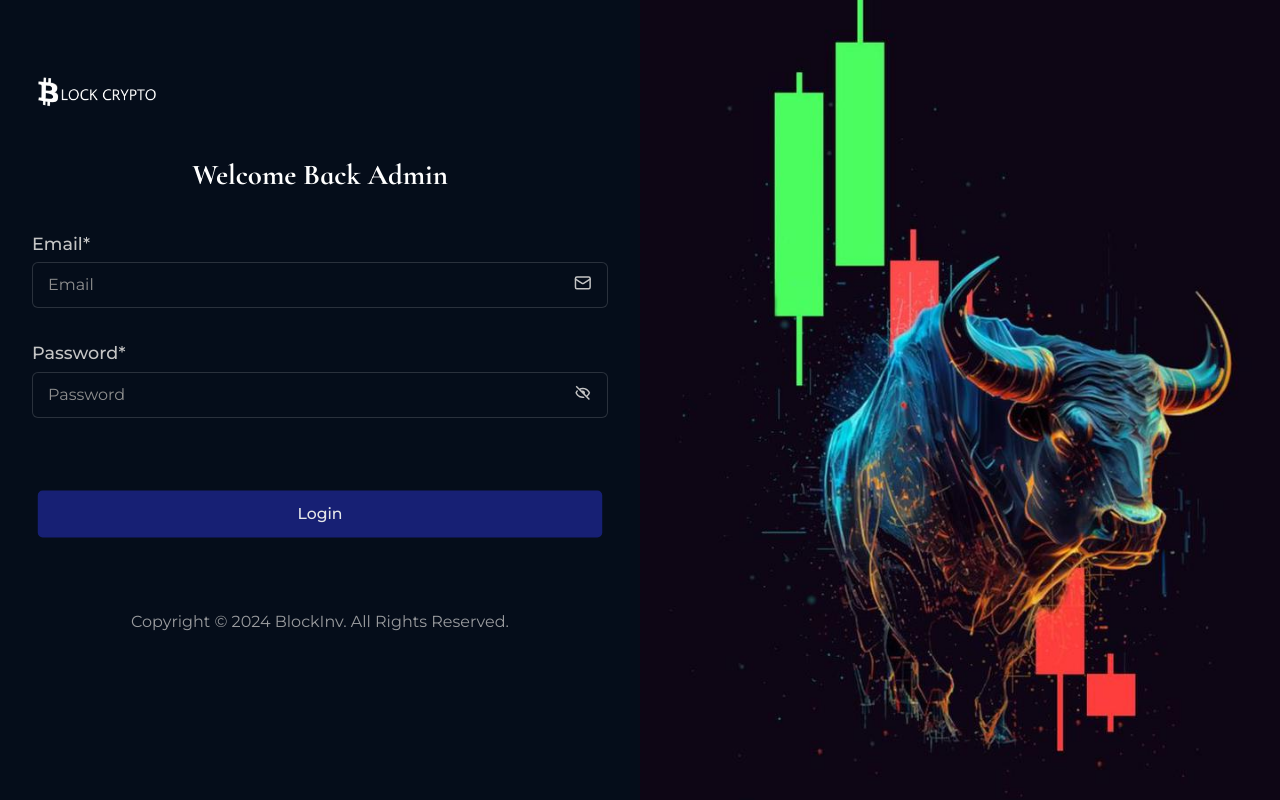
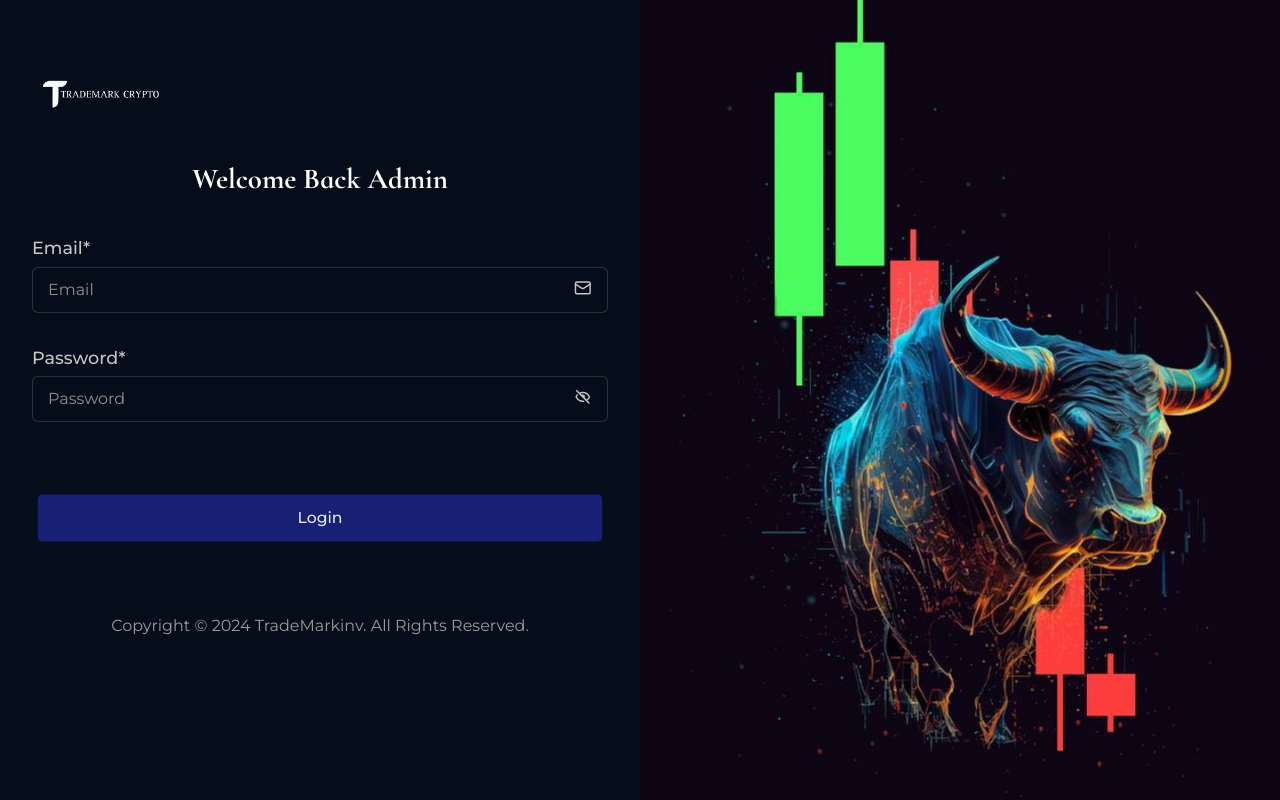
Before and after one commit to Dhanielgeek/trade-mark, a Next.js app: page /admin/login in a window 1280 px wide. Built offline with nearby package versions, Linux system fonts and the light colour scheme.

Commit message:
making changes

```diff
--- a/assets/index.js
+++ b/assets/index.js
@@ -39,3 +39,4 @@ export { default as blockwhite } from "./Blockwhite.png";
 export { default as btcQrCode } from "./Btc Qr.jpg";
 export { default as EthQrCode } from "./Eth Qr.jpg";
 export { default as SolQrCode } from "./Sol Qr.jpg";
+export { default as whitelogo } from "./White .png";
--- a/package.json
+++ b/package.json
@@ -24,6 +24,7 @@
     "sharp": "^0.33.1"
   },
   "devDependencies": {
+    "@babel/plugin-transform-runtime": "^7.24.7",
     "@swc/core": "^1.3.102",
     "@types/node": "20.8.10",
     "@types/react": "18.2.34",
--- a/pages/admin/login.jsx
+++ b/pages/admin/login.jsx
@@ -5,7 +5,7 @@ import { toast } from "react-toastify";
 import { LuMail } from "react-icons/lu";
 import Image from "next/image";
 import Head from "next/head";
-import { blockwhite, logo2 } from "@/assets";
+import { whitelogo } from "@/assets";
 
 const Login = () => {
   const [email, setEmail] = useState("");
@@ -71,7 +71,7 @@ const Login = () => {
     <>
       <Head>
         <link rel="shortcut icon" href="/favicon.png" type="image/x-icon" />
-        <title> BlockInv || Admin</title>
+        <title> TradeMarkltd || Admin</title>
       </Head>
 
       <div className="auth_page relative">
@@ -82,7 +82,7 @@ const Login = () => {
                 <Image
                   onClick={() => router.push("https://www.blockinv.com/")}
                   className="cursor-pointer"
-                  src={blockwhite}
+                  src={whitelogo}
                   alt="logo"
                   width={140}
                   height={140}
@@ -176,7 +176,7 @@ const Login = () => {
               </div>
             </div>
             <p className="text-center text-[#c5c5c5c5] text-[1rem] my-4">
-              Copyright © 2024 BlockInv. All Rights Reserved.
+              Copyright © 2024 TradeMarkinv. All Rights Reserved.
             </p>
           </div>
 
--- a/pages/auth/login.jsx
+++ b/pages/auth/login.jsx
@@ -6,7 +6,7 @@ import { BiHide, BiLoaderCircle, BiShow } from "react-icons/bi";
 import { toast } from "react-toastify";
 import { LuMail } from "react-icons/lu";
 import Image from "next/image";
-import { blockwhite, logo2 } from "../../assets";
+import { whitelogo } from "../../assets";
 import Head from "next/head";
 
 const Login = () => {
@@ -75,7 +75,7 @@ const Login = () => {
   return (
     <>
       <Head>
-        <title>BlockInv || Login</title>
+        <title>TradeMarkltd || Login</title>
       </Head>
 
       <div className="auth_page relative">
@@ -86,7 +86,7 @@ const Login = () => {
                 <Image
                   onClick={() => router.push("https://www.blockinv.com/")}
                   className="cursor-pointer"
-                  src={blockwhite}
+                  src={whitelogo}
                   alt="logo"
                   width={140}
                   height={140}
@@ -180,7 +180,7 @@ const Login = () => {
               </div>
             </div>
             <p className="text-center text-[#c5c5c5c5] text-[1rem] my-4">
-              Copyright © 2024 BlockInv. All Rights Reserved.
+              Copyright © 2024 TradeMarkltd. All Rights Reserved.
             </p>
           </div>
 
--- a/pages/auth/register.jsx
+++ b/pages/auth/register.jsx
@@ -6,7 +6,7 @@ import { toast } from "react-toastify";
 import { BiLoaderCircle, BiShow, BiHide } from "react-icons/bi";
 import Modal from "./(components)/Modal";
 import Head from "next/head";
-import { blockwhite } from "@/assets";
+import { whitelogo } from "@/assets";
 
 const Register = () => {
   const [firstName, setFirstName] = useState("");
@@ -96,7 +96,7 @@ const Register = () => {
     <>
       <Head>
         <link rel="shortcut icon" href="/favicon.png" type="image/x-icon" />
-        <title>BlockInv || Register</title>
+        <title>TradeMarlltd || Register</title>
       </Head>
 
       <div className="auth_page relative">
@@ -107,7 +107,7 @@ const Register = () => {
                 <Image
                   onClick={() => router.push("https://www.blockinv.com/")}
                   className="cursor-pointer"
-                  src={blockwhite}
+                  src={whitelogo}
                   alt="logo"
                   width={140}
                   height={140}
@@ -269,7 +269,7 @@ const Register = () => {
               </div>
             </div>
             <p className="text-center text-[#c5c5c5c5] text-[1rem] my-4">
-              Copyright © 2024 BlockInv. All Rights Reserved.
+              Copyright © 2024 TradeMarkltd. All Rights Reserved.
             </p>
           </div>
 
```
Also changed, not shown: 1 other file (tests, documents, lock files or other folders).
